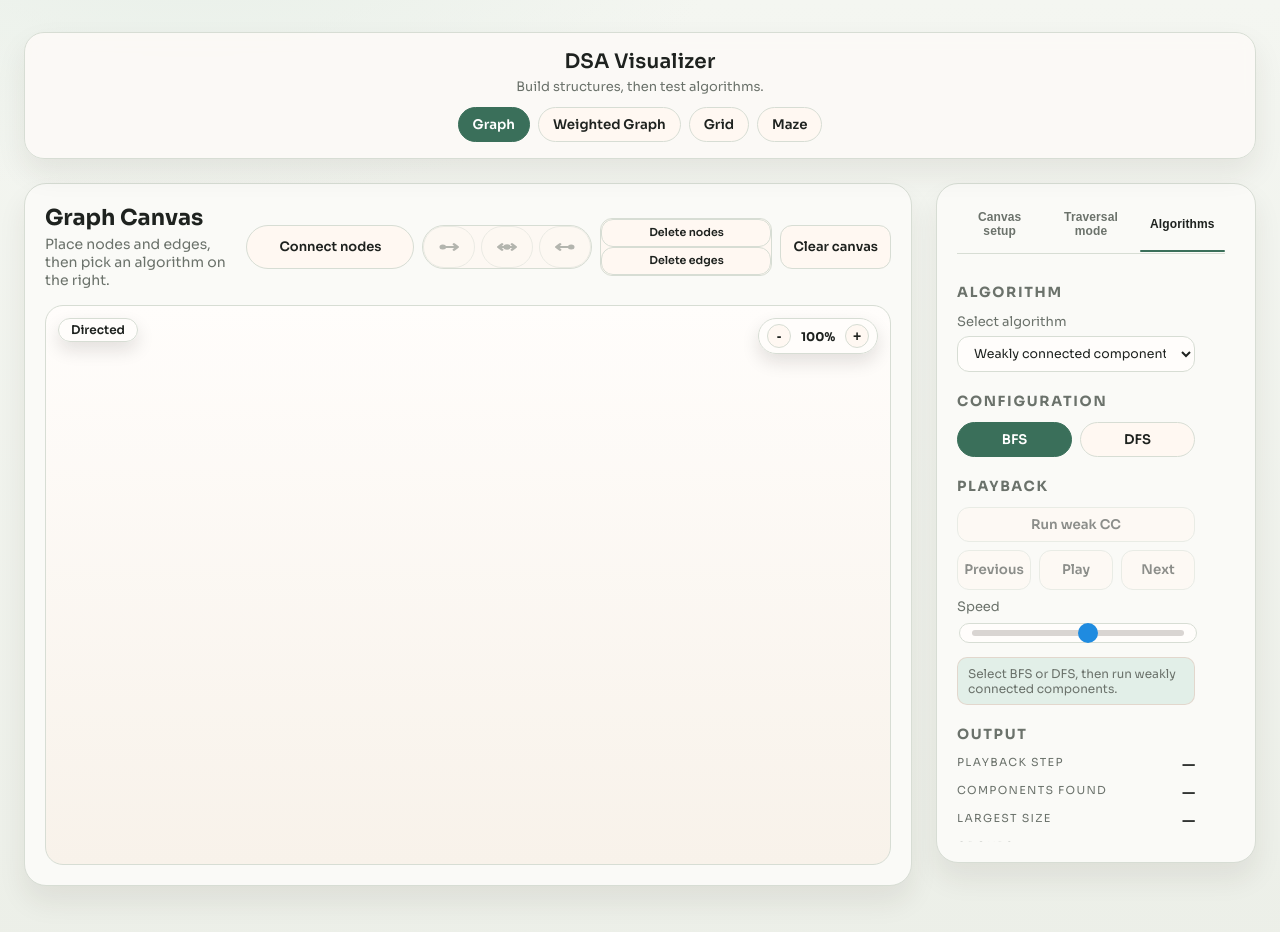
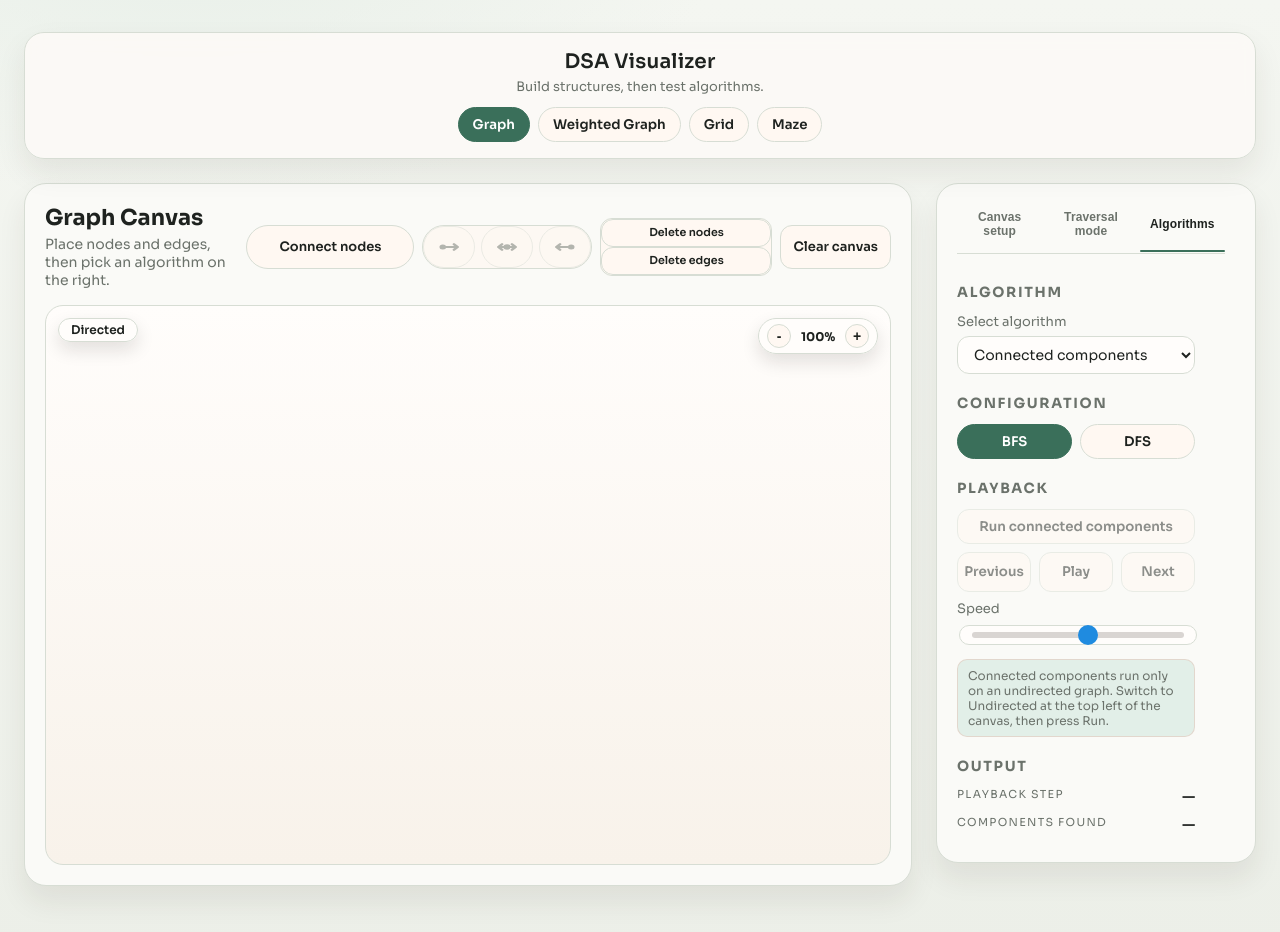
Before and after one commit to Gegaong/dsa-visualizer, a React (Vite) app: page / in a window 1280 px wide. Both pictures are taken after a click on the button "Algorithms". Shown: the top 932 px of the page. Built offline with nearby package versions, Linux system fonts and the light colour scheme.

Commit message:
split directed graph and undirected graph algorithms

```diff
--- a/src/App.css
+++ b/src/App.css
@@ -693,10 +693,6 @@
 	width: 100%;
 }
 
-.algorithm-mode-field select {
-	font-size: 12.5px;
-}
-
 .algorithm-config-content {
 	display: grid;
 	gap: 10px;
--- a/src/App.tsx
+++ b/src/App.tsx
@@ -121,6 +121,7 @@ function App() {
   const cc = useConnectedComponentsPlayback({
     nodes,
     edges: effectiveEdges,
+    isUndirectedMode,
     traversalVisualSetters,
     onResetTraversal: () => traversal.resetTraversalVisualization(),
   })
@@ -128,6 +129,7 @@ function App() {
   const cycleDetection = useCycleDetectionPlayback({
     nodes,
     edges: effectiveEdges,
+    isUndirectedMode,
     traversalVisualSetters,
     onResetTraversal: () => traversal.resetTraversalVisualization(),
   })
@@ -772,6 +774,7 @@ function App() {
             isTraversalRunning: traversal.isTraversalRunning,
             isConnectedComponentsSessionActive: ccSessionActive,
             isCycleDetectionSessionActive: cycleSessionActive,
+            isUndirectedMode,
             onAlgorithmModeChange: handleAlgorithmModeChange,
             onRunConnectedComponents: cc.runConnectedComponentsFromSidebar,
             onStopConnectedComponents: cc.resetConnectedComponentsVisualization,
--- a/src/algorithms/connectedComponents.ts
+++ b/src/algorithms/connectedComponents.ts
@@ -8,7 +8,7 @@ import { buildWeaklyConnectedNeighborsMap } from './graphAdjacency'
 import { traverseReachableFrom } from './graphTraversal'
 import { sortIdsByLabel } from './sortIdsByLabel'
 
-// Weakly connected components on undirected adjacency; emits playback steps; strategy only changes visit order inside each component.
+// Connected components on undirected adjacency (direction ignored); emits playback steps; strategy only changes visit order inside each component.
 export function runConnectedComponents(
   nodes: GraphNode[],
   edges: GraphEdge[],
--- a/src/algorithms/connectedComponentsUIHelpers.ts
+++ b/src/algorithms/connectedComponentsUIHelpers.ts
@@ -28,5 +28,5 @@ export const buildConnectedComponentsCompletionStatus = (
 
   const groupSummary = formatWeakCCGroupsDisplay(result, nodes)
 
-  return `Done. ${result.componentCount} weakly connected component(s); largest size ${result.largestComponentSize}. Groups: ${groupSummary}`
+  return `Done. ${result.componentCount} connected component(s); largest size ${result.largestComponentSize}. Groups: ${groupSummary}`
 }
--- a/src/algorithms/graphAdjacency.ts
+++ b/src/algorithms/graphAdjacency.ts
@@ -27,7 +27,7 @@ export function buildNeighborsMap(nodes: GraphNode[], edges: GraphEdge[]): Map<s
   return neighborsById
 }
 
-// Undirected adjacency for weak connectivity: both endpoints of each edge linked (direction ignored).
+// Undirected adjacency: both endpoints of each edge linked (edge direction ignored).
 export function buildWeaklyConnectedNeighborsMap(
   nodes: GraphNode[],
   edges: GraphEdge[],
--- a/src/components/EdgesLayer.tsx
+++ b/src/components/EdgesLayer.tsx
@@ -141,7 +141,7 @@ export const EdgesLayer = ({
         onToggleEdgeSelection(edge.id)
       }
       // Per-edge markers paint with this stroke so arrowheads match the line in every
-      // state (goal, visited, weak-CC). Global markers + currentColor are unreliable
+      // state (goal, visited, component highlights). Global markers + currentColor are unreliable
       // across browsers for marker context.
       const idSafe = edge.id.replace(/[^a-zA-Z0-9_-]/g, '_')
       const markerIdLg = `arr-${idSafe}-lg`
--- a/src/components/NodesLayer.tsx
+++ b/src/components/NodesLayer.tsx
@@ -36,7 +36,7 @@ type GraphNodeLayerProps = {
   traversalCurrentNodeId: string | null
   traversalStartNodeId: string | null
   traversalGoalNodeIds: string[]
-  // Full weak-CC outline color (HSL per component); applied when enabled and visited.
+  // Full connected-component outline color (HSL per component); applied when enabled and visited.
   weakCCOutlineHslByNodeId: Map<string, WeakCCOutlineHSL> | null
   weakCCOutlineActive: boolean
   weakCCVisitedNodeIds: string[]
--- a/src/components/sidebar/AlgorithmsPage.tsx
+++ b/src/components/sidebar/AlgorithmsPage.tsx
@@ -17,21 +17,22 @@ const ALGORITHM_DETAILS: Record<AlgorithmMode, {
   usesTraversal: boolean
 }> = {
   components: {
-    label: 'Weakly connected components',
+    label: 'Connected components',
     description:
-      'Groups nodes linked when edge direction is ignored (underlying undirected connectivity).',
-    runLabel: 'Run weak CC',
+      'Undirected-only: groups nodes that are linked when every edge is treated as a link between its two endpoints.',
+    runLabel: 'Run connected components',
     outputLabel: 'Components',
-    outputHint: 'Weakly connected groups appear here after a run.',
+    outputHint: 'Component groups appear here after a run (Undirected canvas).',
     needsInputs: false,
     usesTraversal: true,
   },
   cycle: {
     label: 'Cycle detection',
-    description: 'Detect whether the directed graph contains a cycle.',
+    description:
+      'Directed-only: searches for a directed cycle by following edge arrows (forward, backward, or both).',
     runLabel: 'Run cycle detection',
     outputLabel: 'Cycle',
-    outputHint: 'Shows whether a directed cycle exists once the run finishes.',
+    outputHint: 'Shows whether a directed cycle exists once the run finishes (Directed canvas).',
     needsInputs: false,
     usesTraversal: true,
   },
@@ -106,13 +107,14 @@ function CycleOutputRows({ output }: { output: CycleDetectionOutput }) {
 }
 
 // Sidebar page: algorithm picker, per-algorithm configuration, playback, and output.
-// Weak connected components and cycle detection are real (wired to the canvas); the
+// Connected components and cycle detection are wired to the canvas; the
 // remaining algorithms currently run a mock playback preview only.
 export const AlgorithmsPage = ({
   blockGraphEdits,
   isTraversalRunning,
   isConnectedComponentsSessionActive,
   isCycleDetectionSessionActive,
+  isUndirectedMode,
   onAlgorithmModeChange,
   onRunConnectedComponents,
   onStopConnectedComponents,
@@ -228,9 +230,13 @@ export const AlgorithmsPage = ({
 
   let graphAlgoPlaybackHint: string
   if (isComponentsMode) {
-    graphAlgoPlaybackHint = connectedComponentsStatusText
+    graphAlgoPlaybackHint = !isUndirectedMode
+      ? 'Connected components run only on an undirected graph. Switch to Undirected at the top left of the canvas, then press Run.'
+      : connectedComponentsStatusText
   } else if (isCycleMode) {
-    graphAlgoPlaybackHint = cycleDetectionStatusText
+    graphAlgoPlaybackHint = isUndirectedMode
+      ? 'Cycle detection is for directed graphs only. Switch to Directed at the top left of the canvas, then press Run.'
+      : cycleDetectionStatusText
   } else if (!graphAlgoArmed) {
     graphAlgoPlaybackHint = `Configure if needed, then press Run to preview ${selectedAlgorithm.label.toLowerCase()} playback.`
   } else if (graphAlgoPlayback.stepIndex < 0) {
@@ -392,7 +398,7 @@ export const AlgorithmsPage = ({
             onChange={(event) => setAlgorithmMode(event.target.value as AlgorithmMode)}
             disabled={algorithmPickerFrozen}
           >
-            <option value="components">Weakly connected components</option>
+            <option value="components">Connected components</option>
             <option value="cycle">Cycle detection</option>
             <option value="bipartite">Bipartite check</option>
             <option value="shortest-path">Shortest path</option>
--- a/src/components/sidebar/sidebarTypes.ts
+++ b/src/components/sidebar/sidebarTypes.ts
@@ -74,6 +74,8 @@ export type CycleDetectionOutput = {
 } | null
 
 export type AlgorithmsPageProps = SidebarSharedState & {
+  /** Matches canvas Directed / Undirected toggle; gates which graph algorithms may run. */
+  isUndirectedMode: boolean
   onAlgorithmModeChange?: (mode: AlgorithmMode) => void
 
   onRunConnectedComponents: (strategy: TraversalStrategy) => void
--- a/src/hooks/useConnectedComponentsPlayback.ts
+++ b/src/hooks/useConnectedComponentsPlayback.ts
@@ -42,6 +42,8 @@ type TraversalVisualSetters = {
 type UseConnectedComponentsPlaybackParams = {
   nodes: GraphNode[]
   edges: GraphEdge[]
+  /** Connected components run only in undirected canvas mode. */
+  isUndirectedMode: boolean
   traversalVisualSetters: TraversalVisualSetters
   onResetTraversal: () => void
 }
@@ -86,6 +88,7 @@ export type ConnectedComponentsPlaybackHandle = {
 export function useConnectedComponentsPlayback({
   nodes,
   edges,
+  isUndirectedMode,
   traversalVisualSetters,
   onResetTraversal,
 }: UseConnectedComponentsPlaybackParams): ConnectedComponentsPlaybackHandle {
@@ -108,7 +111,7 @@ export function useConnectedComponentsPlayback({
   const [connectedComponentsPlaybackSession, setConnectedComponentsPlaybackSession] = useState(0)
   const [isConnectedComponentsRunning, setIsConnectedComponentsRunning] = useState(false)
   const [connectedComponentsStatusText, setConnectedComponentsStatusText] = useState(
-    'Select BFS or DFS, then run weakly connected components.',
+    'Select BFS or DFS, then run connected components (Undirected canvas).',
   )
   const [weakCCOutlineHslByNodeId, setWeakCCOutlineHslByNodeId] = useState<Map<
     string,
@@ -133,7 +136,7 @@ export function useConnectedComponentsPlayback({
       setWeakCCVisitedNodeIds([])
       setWeakCCVisitedEdgeIds([])
       setConnectedComponentsStatusText(
-        `Weakly connected components (${strategyLabel}) ready. Press Play or step through manually.`,
+        `Connected components (${strategyLabel}) ready. Press Play or step through manually.`,
       )
       return
     }
@@ -218,7 +221,7 @@ export function useConnectedComponentsPlayback({
     setTraversalCurrentEdgeId(null)
     setTraversalStartNodeId(null)
     setTraversalGoalNodeIds([])
-    setConnectedComponentsStatusText('Select BFS or DFS, then run weakly connected components.')
+    setConnectedComponentsStatusText('Select BFS or DFS, then run connected components (Undirected canvas).')
     setIsConnectedComponentsRunning(false)
     setWeakCCOutlineHslByNodeId(null)
     setWeakCCVisitedNodeIds([])
@@ -259,6 +262,13 @@ export function useConnectedComponentsPlayback({
 
     connectedComponentsStrategyRef.current = strategy
 
+    if (!isUndirectedMode) {
+      setConnectedComponentsStatusText(
+        'Switch to Undirected at the top left of the canvas to run connected components.',
+      )
+      return
+    }
+
     if (nodes.length === 0) {
       setConnectedComponentsStatusText('Add nodes to the canvas first.')
       return
@@ -266,7 +276,7 @@ export function useConnectedComponentsPlayback({
 
     const result = runConnectedComponents(nodes, edges, strategy)
     if (result.steps.length === 0) {
-      setConnectedComponentsStatusText('Weakly connected components could not run on this graph.')
+      setConnectedComponentsStatusText('Connected components could not run on this graph.')
       return
     }
 
@@ -276,7 +286,7 @@ export function useConnectedComponentsPlayback({
     setConnectedComponentsPlaybackSession((s) => s + 1)
     setIsConnectedComponentsRunning(true)
     setConnectedComponentsStatusText(
-      `Weakly connected components (${strategyLabel}) ready. Press Play or step through manually.`,
+      `Connected components (${strategyLabel}) ready. Press Play or step through manually.`,
     )
   }
 
@@ -311,7 +321,7 @@ export function useConnectedComponentsPlayback({
     connectedComponentsPlayback.setPlaybackSpeed(value)
   }
 
-  const canRunConnectedComponents = nodes.length > 0
+  const canRunConnectedComponents = nodes.length > 0 && isUndirectedMode
 
   const ccOutput: CCOutput =
     connectedComponentsResult !== null
--- a/src/hooks/useTraversalPlayback.ts
+++ b/src/hooks/useTraversalPlayback.ts
@@ -36,7 +36,7 @@ type UseTraversalPlaybackParams = {
   nodes: GraphNode[]
   edges: GraphEdge[]
   algorithmTab: TraversalStrategy
-  // Clears any other canvas-algorithm visualizations (weak CC, cycle detection) before a run.
+  // Clears any other canvas-algorithm visualizations (connected components, cycle detection) before a run.
   onClearOtherGraphAlgorithms: () => void
 }
 
```
Also changed, not shown: src/hooks/useCycleDetectionPlayback.ts (+13 -3 lines).
